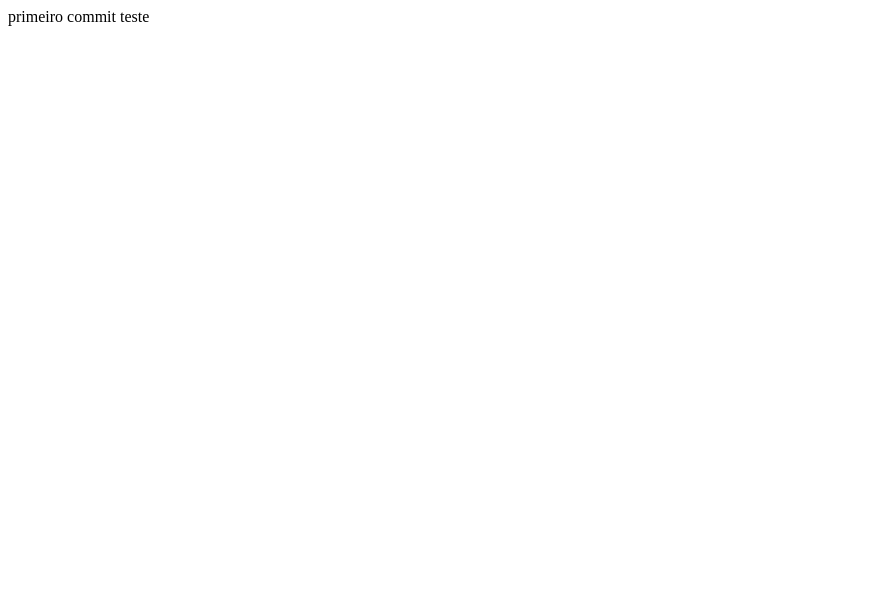
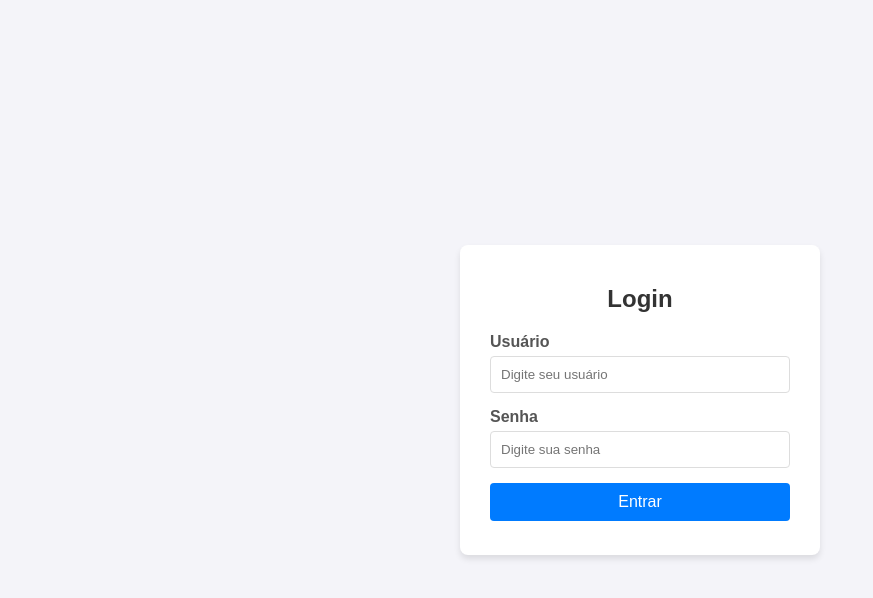
Before and after one commit to marcosboa/ConjurDemoJava, a plain HTML site: page index.html in a window 1280 px wide. Shown: the whole page, without its empty margins (0-873 px from the left). Drawn offline with Linux system fonts and the light colour scheme.

Commit message:
Atualiza conteúdo do index.html

```diff
--- a/index.html
+++ b/index.html
@@ -1,2 +1,102 @@
-primeiro commit
-teste
+<!DOCTYPE html>
+<html lang="pt-br">
+<head>
+    <meta charset="UTF-8">
+    <meta name="viewport" content="width=device-width, initial-scale=1.0">
+    <title>Tela de Login</title>
+    <style>
+        body {
+            font-family: Arial, sans-serif;
+            background-color: #f4f4f9;
+            display: flex;
+            justify-content: center;
+            align-items: center;
+            height: 100vh;
+            margin: 0;
+        }
+        .login-container {
+            background: white;
+            padding: 20px 30px;
+            border-radius: 8px;
+            box-shadow: 0 4px 6px rgba(0, 0, 0, 0.1);
+            width: 300px;
+            text-align: center;
+        }
+        h2 {
+            margin-bottom: 20px;
+            color: #333;
+        }
+        .input-group {
+            margin-bottom: 15px;
+            text-align: left;
+        }
+        label {
+            display: block;
+            margin-bottom: 5px;
+            font-weight: bold;
+            color: #555;
+        }
+        input {
+            width: 100%;
+            padding: 10px;
+            border: 1px solid #ddd;
+            border-radius: 4px;
+            box-sizing: border-box;
+        }
+        button {
+            width: 100%;
+            padding: 10px;
+            background-color: #007bff;
+            color: white;
+            border: none;
+            border-radius: 4px;
+            cursor: pointer;
+            font-size: 16px;
+        }
+        button:hover {
+            background-color: #0056b3;
+        }
+        .error {
+            color: red;
+            font-size: 14px;
+            margin-top: 10px;
+        }
+    </style>
+</head>
+<body>
+    <div class="login-container">
+        <h2>Login</h2>
+        <form id="loginForm">
+            <div class="input-group">
+                <label for="username">Usuário</label>
+                <input type="text" id="username" name="username" required placeholder="Digite seu usuário">
+            </div>
+            <div class="input-group">
+                <label for="password">Senha</label>
+                <input type="password" id="password" name="password" required placeholder="Digite sua senha">
+            </div>
+            <button type="submit">Entrar</button>
+            <p id="errorMessage" class="error"></p>
+        </form>
+    </div>
+
+    <script>
+        document.getElementById('loginForm').addEventListener('submit', function(event) {
+            event.preventDefault(); // Evita o recarregamento da página
+
+            const username = document.getElementById('username').value;
+            const password = document.getElementById('password').value;
+            const errorMessage = document.getElementById('errorMessage');
+
+            // Validação simples (substitua por lógica real)
+            if (username === 'admin' && password === '1234') {
+                errorMessage.textContent = '';
+                alert('Login bem-sucedido! Redirecionando...');
+                // window.location.href = 'dashboard.html'; // Redirecionamento real
+            } else {
+                errorMessage.textContent = 'Usuário ou senha incorretos!';
+            }
+        });
+    </script>
+</body>
+</html>
```
